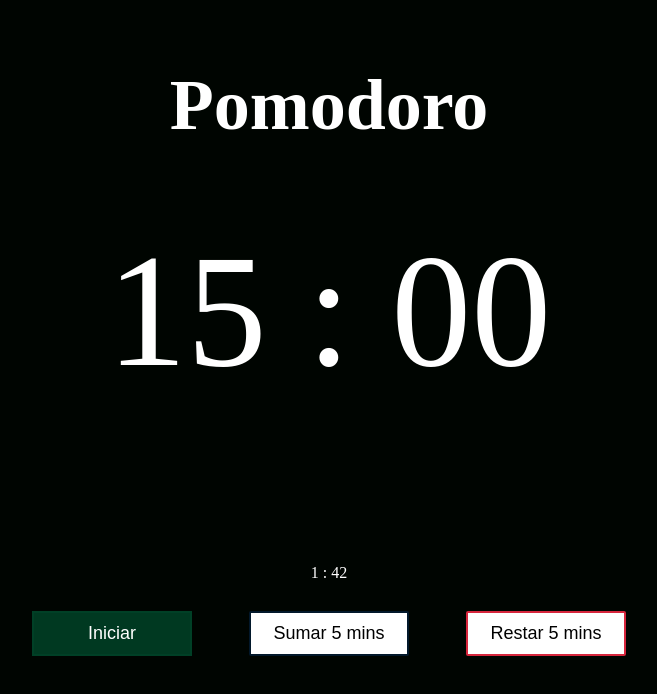
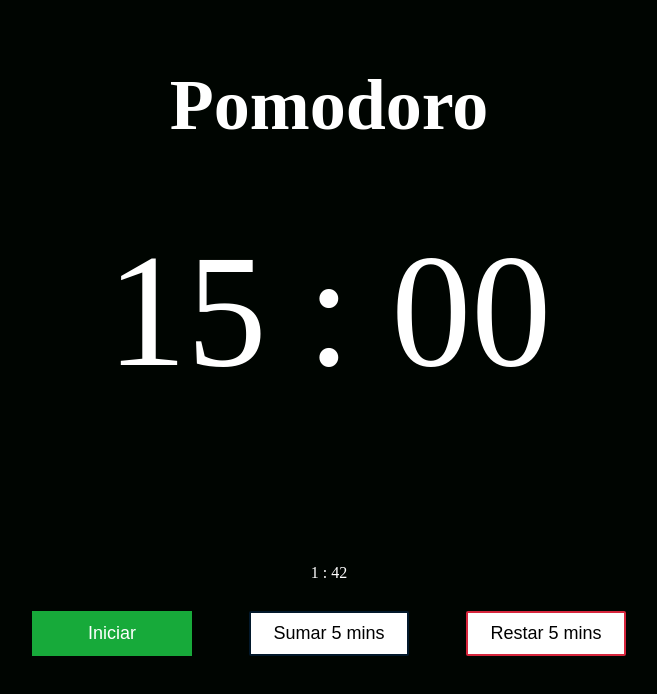
Before and after one commit to Yisuslalala/Pomodoro-app, a React (Create React App) app: page / in a window 1280 px wide. In both pictures the pointer is over the button "Iniciar". Shown: the top 694 px of the page, without its empty margins (311-968 px from the left). Built offline with nearby package versions, Linux system fonts and the light colour scheme.

Commit message:
final touches for style

```diff
--- a/src/styles/Pomodoro.css
+++ b/src/styles/Pomodoro.css
@@ -28,11 +28,11 @@
 .start {
     background-color: white;
     color: black;
-    border: 2px solid #004227dc;
+    border: 2px solid #17aa3a;
 }
 
 .start:hover {
-    background-color: #004227dc;
+    background-color: #17aa3a;
     color: white;
 }
 
```
